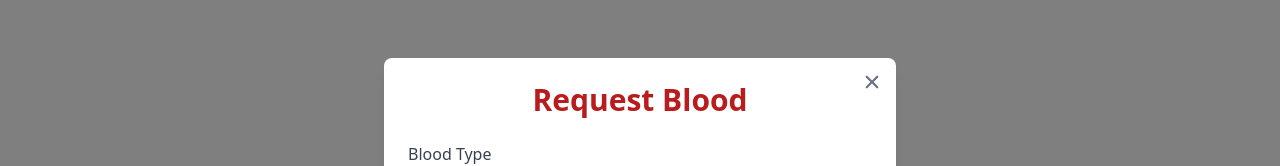
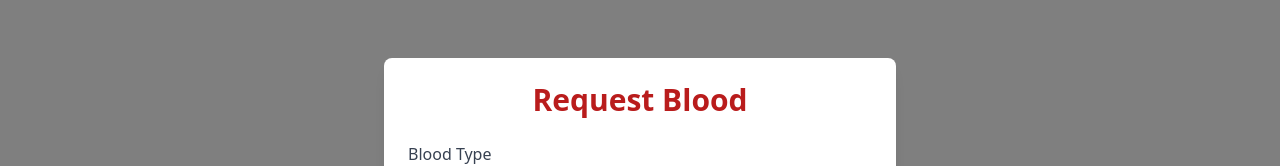
Before and after one commit to mupashirbare/Blood-donation-management, a React (Vite) app in the folder frontend/: page /request-blood in a window 1280 px wide. Shown: the part 123-289 px from the top of the page. Built offline with nearby package versions, Linux system fonts and the light colour scheme.

Commit message:
i was updated the BloodRequest Pages.

```diff
--- a/frontend/src/pages/BloodRequest.jsx
+++ b/frontend/src/pages/BloodRequest.jsx
@@ -32,13 +32,7 @@ const BloodRequest = ({ bloodType, closeModal }) => {
   return (
     <div className="fixed inset-0 flex items-center justify-center bg-black bg-opacity-50 p-4 z-50">
       <div className="bg-white w-full max-w-lg p-6 rounded-lg shadow-lg relative">
-        {/* Close Button */}
-        <button
-          onClick={closeModal}
-          className="absolute top-3 right-3 text-gray-500 hover:text-red-600 text-2xl"
-        >
-          <IoClose />
-        </button>
+
 
         {/* Header */}
         <h2 className="text-3xl font-semibold text-red-700 text-center mb-6">
```
